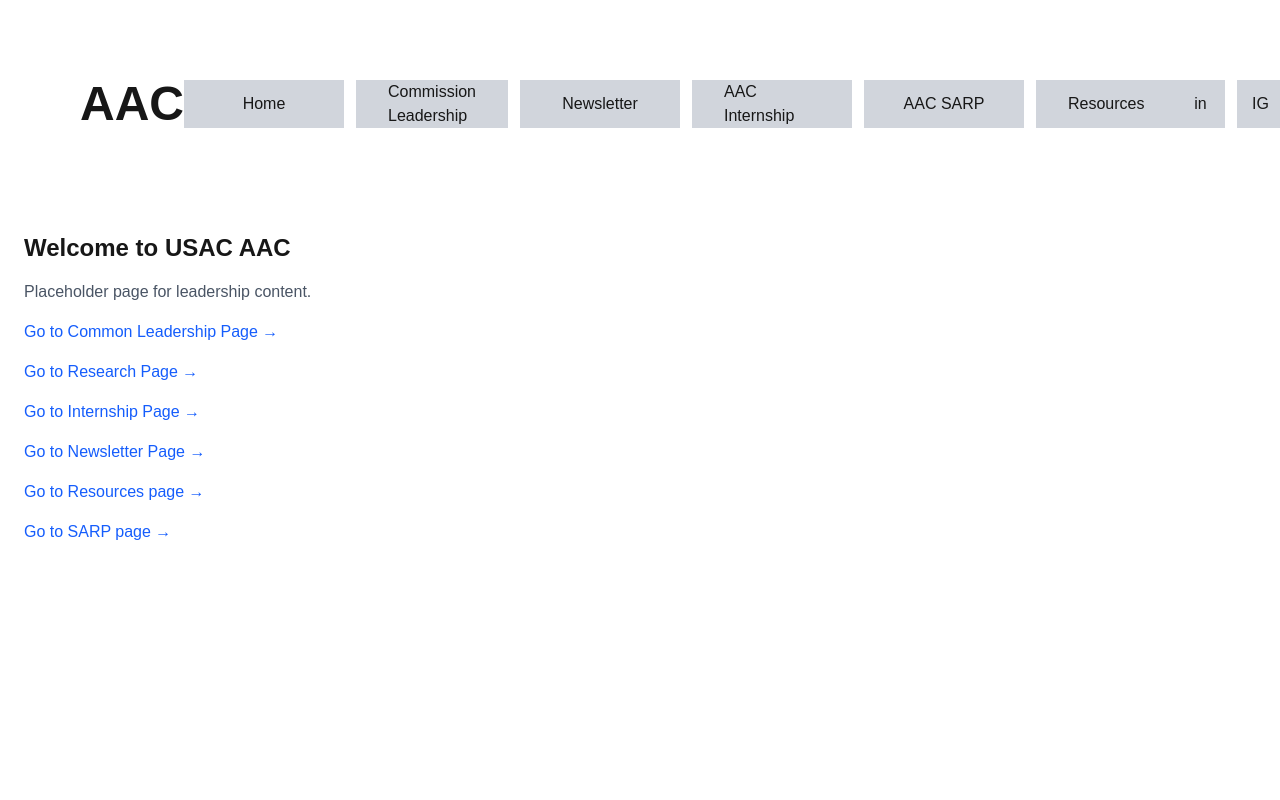
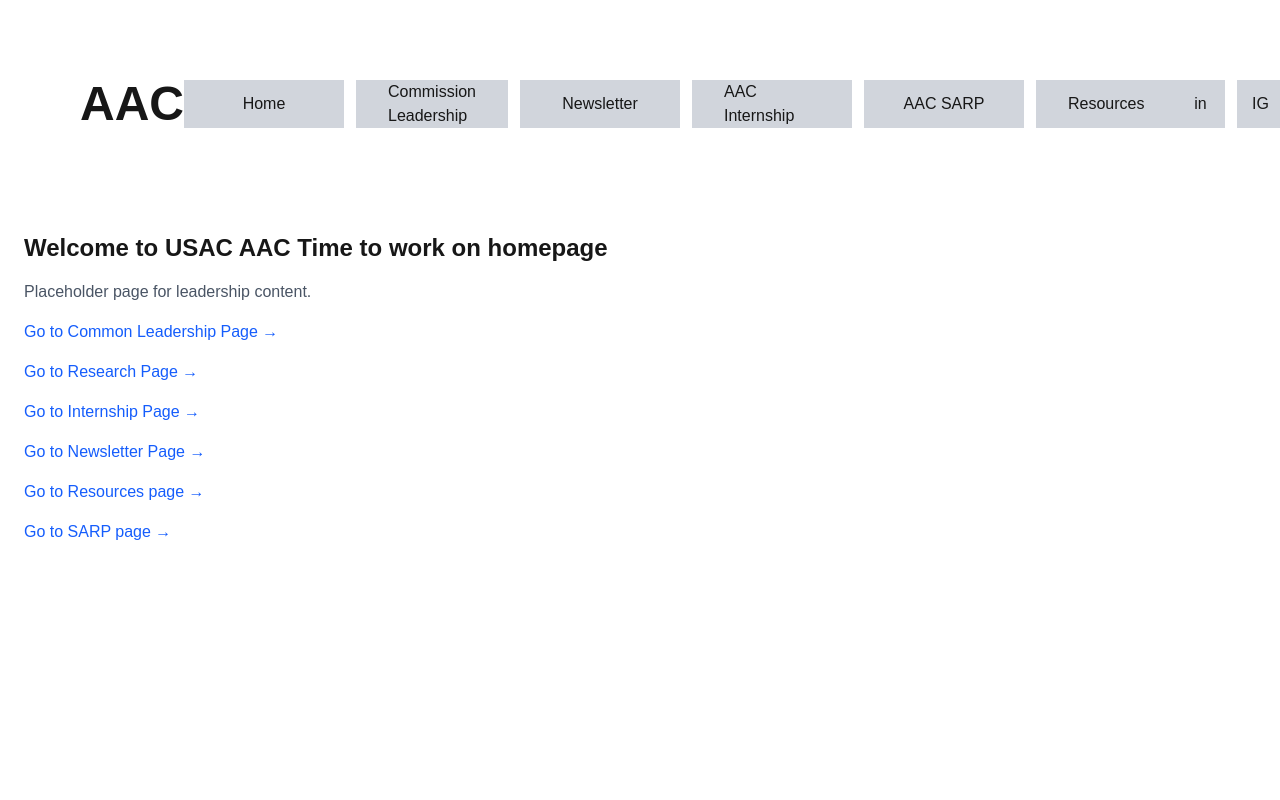
Before and after one commit to hillarynve/usac-aac-website, a Next.js app: page / in a window 1280 px wide. Shown: the top 800 px of the page. Built offline with nearby package versions, Linux system fonts and the light colour scheme.

Commit message:
initializing homepage branch

```diff
--- a/app/page.tsx
+++ b/app/page.tsx
@@ -3,7 +3,7 @@ import Link from "next/link";
 export default function Home() {
   return (
     <section>
-      <h1 className="text-2xl font-bold">Welcome to USAC AAC</h1>
+      <h1 className="text-2xl font-bold">Welcome to USAC AAC Time to work on homepage</h1>
       <p className="mt-4 text-gray-600">
         Placeholder page for leadership content.
       </p>
```
